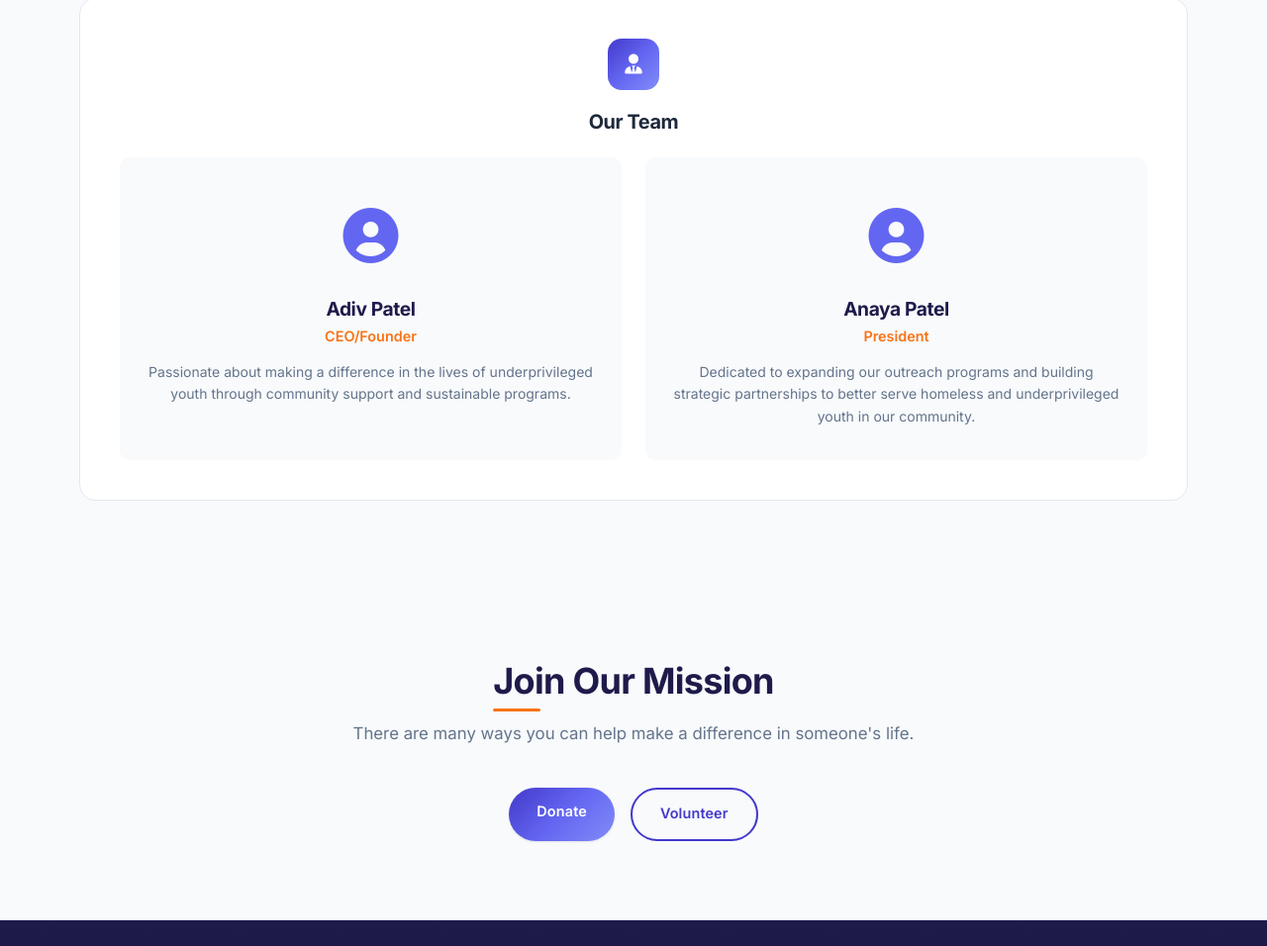
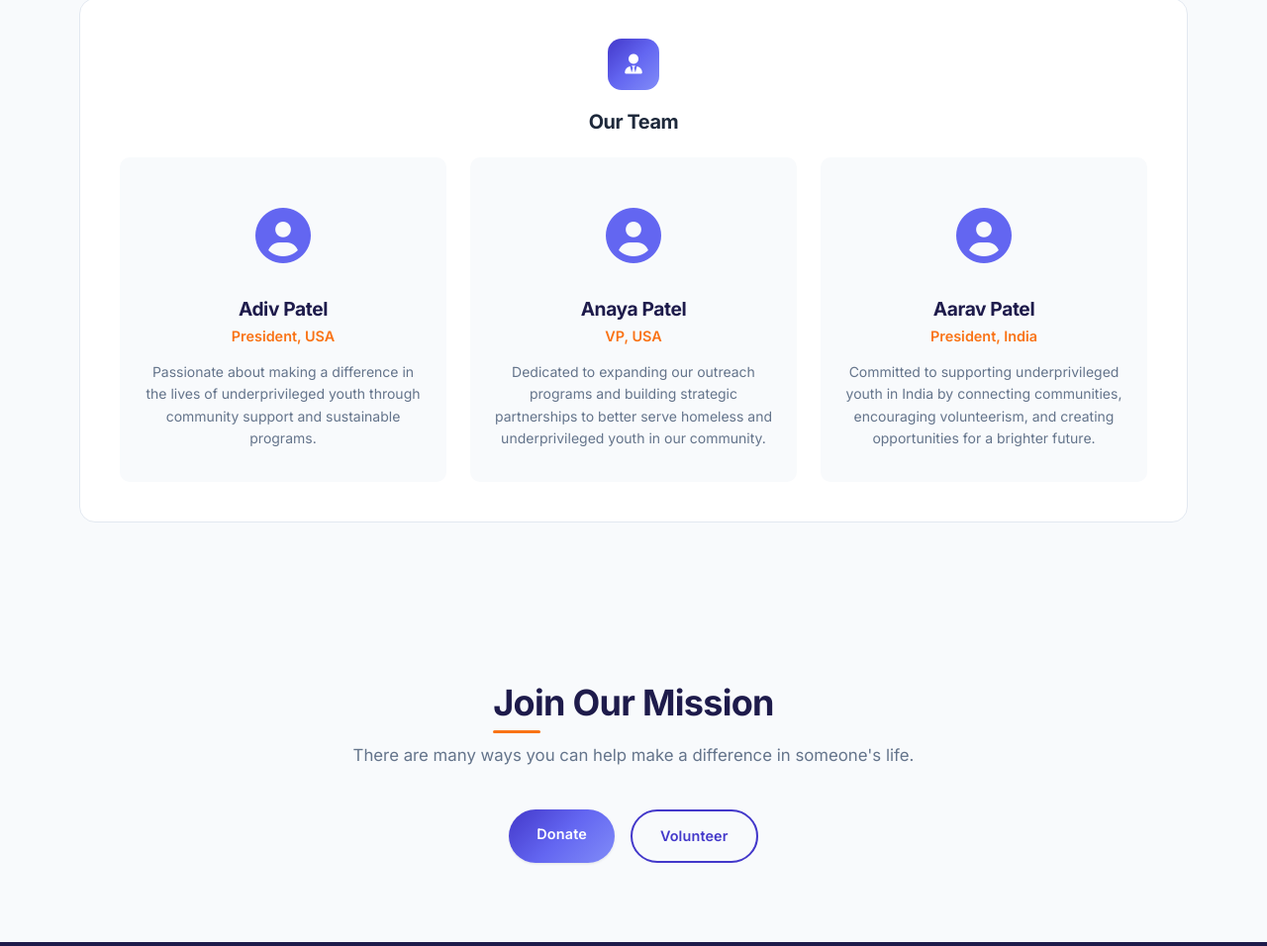
Before and after one commit to Aayushp2403/Let-s-make-a-difference, a website: page about.html in a window 1280 px wide. Shown: the part 1921-2877 px from the top of the page at 99% size. Drawn offline with Linux system fonts and the light colour scheme.

Commit message:
edited member info

```diff
--- a/about.html
+++ b/about.html
@@ -120,7 +120,7 @@
                             <i class="fas fa-user-circle"></i>
                         </div>
                         <h4>Adiv Patel</h4>
-                        <p class="position">CEO/Founder</p>
+                        <p class="position">President, USA</p>
                         <p class="member-bio">Passionate about making a difference in the lives of underprivileged youth through community support and sustainable programs.</p>
                     </div>
                     <div class="team-member">
@@ -128,8 +128,16 @@
                             <i class="fas fa-user-circle"></i>
                         </div>
                         <h4>Anaya Patel</h4>
-                        <p class="position">President</p>
+                        <p class="position">VP, USA</p>
                         <p class="member-bio">Dedicated to expanding our outreach programs and building strategic partnerships to better serve homeless and underprivileged youth in our community.</p>
+                    </div>
+                    <div class="team-member">
+                        <div class="member-avatar">
+                            <i class="fas fa-user-circle"></i>
+                        </div>
+                        <h4>Aarav Patel</h4>
+                        <p class="position">President, India</p>
+                        <p class="member-bio">Committed to supporting underprivileged youth in India by connecting communities, encouraging volunteerism, and creating opportunities for a brighter future.</p>
                     </div>
                 </div>
             </div>
```
